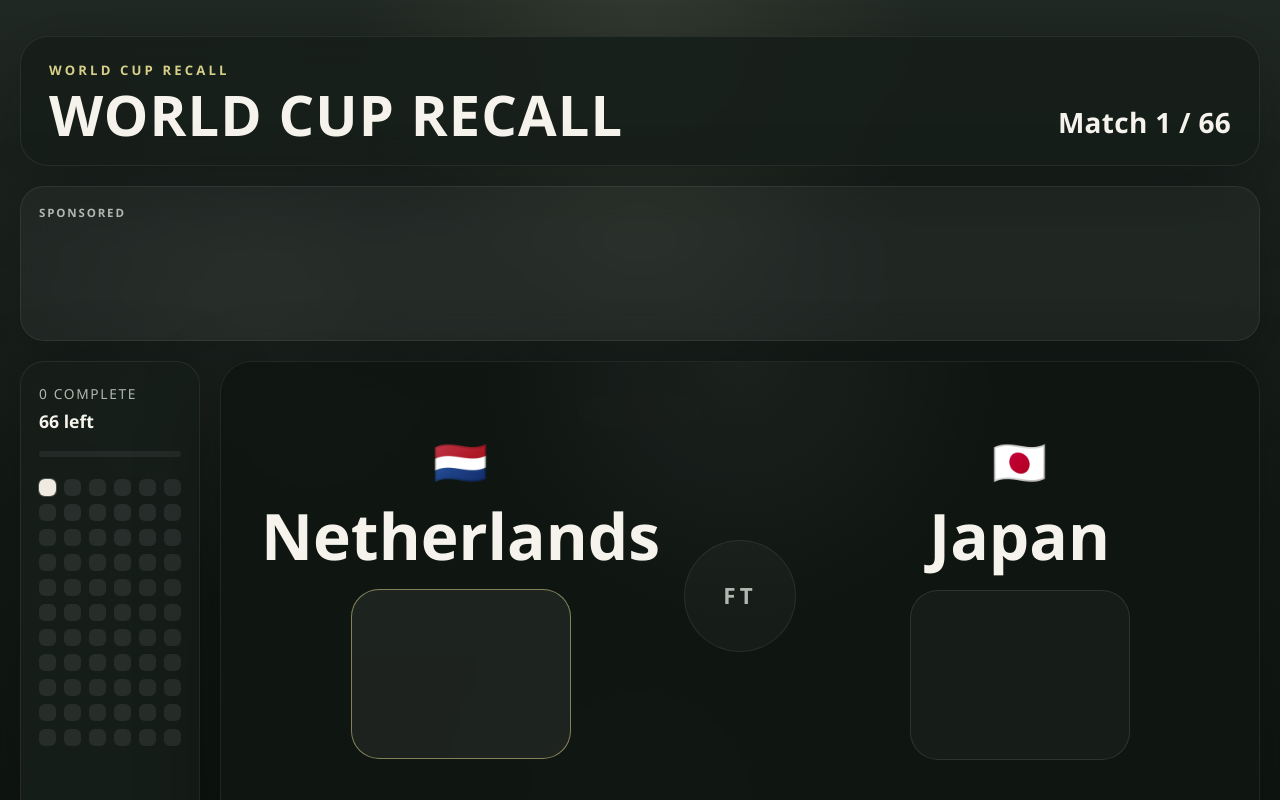
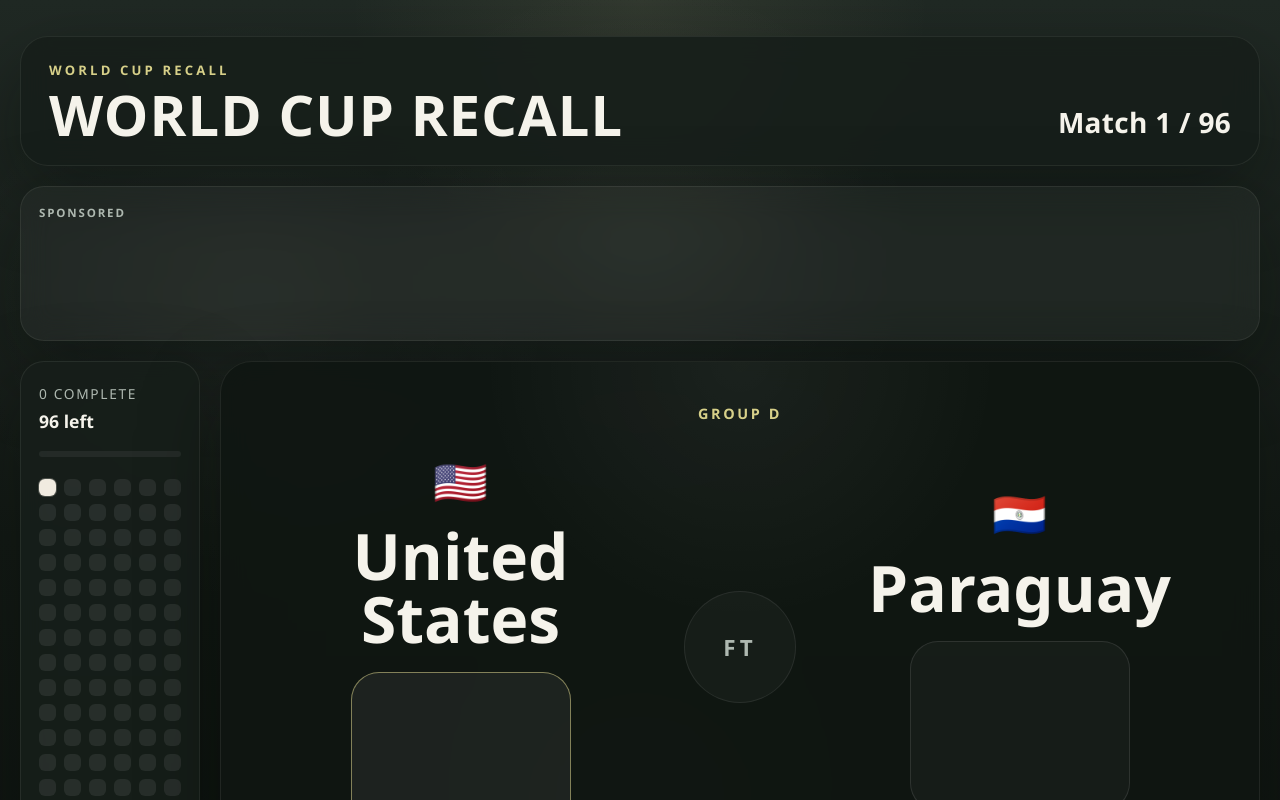
Before and after one commit to jkalatchev7/world-cup-scores, a React (Vite) app: page / in a window 1280 px wide. Shown: the top 800 px of the page. Built offline with nearby package versions, Linux system fonts and the light colour scheme.

Commit message:
added missing matches

```diff
--- a/src/App.jsx
+++ b/src/App.jsx
@@ -106,6 +106,10 @@ function formatElapsedTime(totalSeconds) {
   const minutes = Math.floor(totalSeconds / 60)
   const seconds = totalSeconds % 60
   return `${String(minutes).padStart(2, '0')}:${String(seconds).padStart(2, '0')}`
+}
+
+function formatMatchStage(group) {
+  return group.length === 1 ? `Group ${group}` : group
 }
 
 function getProgressTone(entry, index, activeIndex) {
@@ -673,6 +677,7 @@ export default function App() {
               </div>
             ) : (
               <>
+                <p className="match-stage-label">{formatMatchStage(activeMatch.group)}</p>
                 <div className="score-row">
                   <TeamInput
                     team={activeMatch.homeTeam}
--- a/src/data.js
+++ b/src/data.js
@@ -65,4 +65,34 @@ export const matches = [
   { id: 64, group: 'H', date: '2026-06-26', homeTeam: 'Uruguay', awayTeam: 'Spain', homeCode: 'UY', awayCode: 'ES', homeScore: 0, awayScore: 1 },
   { id: 65, group: 'G', date: '2026-06-26', homeTeam: 'New Zealand', awayTeam: 'Belgium', homeCode: 'NZ', awayCode: 'BE', homeScore: 1, awayScore: 5 },
   { id: 66, group: 'G', date: '2026-06-26', homeTeam: 'Egypt', awayTeam: 'Iran', homeCode: 'EG', awayCode: 'IR', homeScore: 1, awayScore: 1 },
+  { id: 67, group: 'Round of 32', date: '2026-06-28', homeTeam: 'Canada', awayTeam: 'South Africa', homeCode: 'CA', awayCode: 'ZA', homeScore: 1, awayScore: 0 },
+  { id: 68, group: 'Round of 32', date: '2026-06-29', homeTeam: 'Brazil', awayTeam: 'Japan', homeCode: 'BR', awayCode: 'JP', homeScore: 2, awayScore: 1 },
+  { id: 69, group: 'Round of 32', date: '2026-06-29', homeTeam: 'Paraguay', awayTeam: 'Germany', homeCode: 'PY', awayCode: 'DE', homeScore: 1, awayScore: 1 },
+  { id: 70, group: 'Round of 32', date: '2026-06-29', homeTeam: 'Morocco', awayTeam: 'Netherlands', homeCode: 'MA', awayCode: 'NL', homeScore: 1, awayScore: 1 },
+  { id: 71, group: 'Round of 32', date: '2026-06-30', homeTeam: 'Norway', awayTeam: "Côte d'Ivoire", homeCode: 'NO', awayCode: 'CI', homeScore: 2, awayScore: 1 },
+  { id: 72, group: 'Round of 32', date: '2026-06-30', homeTeam: 'France', awayTeam: 'Sweden', homeCode: 'FR', awayCode: 'SE', homeScore: 3, awayScore: 0 },
+  { id: 73, group: 'Round of 32', date: '2026-06-30', homeTeam: 'Mexico', awayTeam: 'Ecuador', homeCode: 'MX', awayCode: 'EC', homeScore: 2, awayScore: 0 },
+  { id: 74, group: 'Round of 32', date: '2026-07-01', homeTeam: 'England', awayTeam: 'DR Congo', homeCode: 'GB-ENG', awayCode: 'CD', homeScore: 2, awayScore: 1 },
+  { id: 75, group: 'Round of 32', date: '2026-07-01', homeTeam: 'Belgium', awayTeam: 'Senegal', homeCode: 'BE', awayCode: 'SN', homeScore: 3, awayScore: 2 },
+  { id: 76, group: 'Round of 32', date: '2026-07-01', homeTeam: 'United States', awayTeam: 'Bosnia and Herzegovina', homeCode: 'US', awayCode: 'BA', homeScore: 2, awayScore: 0 },
+  { id: 77, group: 'Round of 32', date: '2026-07-02', homeTeam: 'Spain', awayTeam: 'Austria', homeCode: 'ES', awayCode: 'AT', homeScore: 3, awayScore: 0 },
+  { id: 78, group: 'Round of 32', date: '2026-07-02', homeTeam: 'Portugal', awayTeam: 'Croatia', homeCode: 'PT', awayCode: 'HR', homeScore: 2, awayScore: 1 },
+  { id: 79, group: 'Round of 32', date: '2026-07-02', homeTeam: 'Switzerland', awayTeam: 'Algeria', homeCode: 'CH', awayCode: 'DZ', homeScore: 2, awayScore: 0 },
+  { id: 80, group: 'Round of 32', date: '2026-07-03', homeTeam: 'Egypt', awayTeam: 'Australia', homeCode: 'EG', awayCode: 'AU', homeScore: 1, awayScore: 1 },
+  { id: 81, group: 'Round of 32', date: '2026-07-03', homeTeam: 'Argentina', awayTeam: 'Cabo Verde', homeCode: 'AR', awayCode: 'CV', homeScore: 3, awayScore: 2 },
+  { id: 82, group: 'Round of 32', date: '2026-07-03', homeTeam: 'Colombia', awayTeam: 'Ghana', homeCode: 'CO', awayCode: 'GH', homeScore: 1, awayScore: 0 },
+  { id: 83, group: 'Round of 16', date: '2026-07-04', homeTeam: 'France', awayTeam: 'Paraguay', homeCode: 'FR', awayCode: 'PY', homeScore: 1, awayScore: 0 },
+  { id: 84, group: 'Round of 16', date: '2026-07-04', homeTeam: 'Morocco', awayTeam: 'Canada', homeCode: 'MA', awayCode: 'CA', homeScore: 3, awayScore: 0 },
+  { id: 85, group: 'Round of 16', date: '2026-07-05', homeTeam: 'Norway', awayTeam: 'Brazil', homeCode: 'NO', awayCode: 'BR', homeScore: 2, awayScore: 1 },
+  { id: 86, group: 'Round of 16', date: '2026-07-05', homeTeam: 'England', awayTeam: 'Mexico', homeCode: 'GB-ENG', awayCode: 'MX', homeScore: 3, awayScore: 2 },
+  { id: 87, group: 'Round of 16', date: '2026-07-06', homeTeam: 'Spain', awayTeam: 'Portugal', homeCode: 'ES', awayCode: 'PT', homeScore: 1, awayScore: 0 },
+  { id: 88, group: 'Round of 16', date: '2026-07-06', homeTeam: 'Belgium', awayTeam: 'United States', homeCode: 'BE', awayCode: 'US', homeScore: 4, awayScore: 1 },
+  { id: 89, group: 'Round of 16', date: '2026-07-07', homeTeam: 'Argentina', awayTeam: 'Egypt', homeCode: 'AR', awayCode: 'EG', homeScore: 3, awayScore: 2 },
+  { id: 90, group: 'Round of 16', date: '2026-07-07', homeTeam: 'Switzerland', awayTeam: 'Colombia', homeCode: 'CH', awayCode: 'CO', homeScore: 0, awayScore: 0 },
+  { id: 91, group: 'L', date: '2026-06-27', homeTeam: 'Panama', awayTeam: 'England', homeCode: 'PA', awayCode: 'GB-ENG', homeScore: 0, awayScore: 2 },
+  { id: 92, group: 'L', date: '2026-06-27', homeTeam: 'Croatia', awayTeam: 'Ghana', homeCode: 'HR', awayCode: 'GH', homeScore: 2, awayScore: 1 },
+  { id: 93, group: 'J', date: '2026-06-27', homeTeam: 'Algeria', awayTeam: 'Austria', homeCode: 'DZ', awayCode: 'AT', homeScore: 3, awayScore: 3 },
+  { id: 94, group: 'J', date: '2026-06-27', homeTeam: 'Jordan', awayTeam: 'Argentina', homeCode: 'JO', awayCode: 'AR', homeScore: 1, awayScore: 3 },
+  { id: 95, group: 'K', date: '2026-06-27', homeTeam: 'Colombia', awayTeam: 'Portugal', homeCode: 'CO', awayCode: 'PT', homeScore: 0, awayScore: 0 },
+  { id: 96, group: 'K', date: '2026-06-27', homeTeam: 'DR Congo', awayTeam: 'Uzbekistan', homeCode: 'CD', awayCode: 'UZ', homeScore: 3, awayScore: 1 },
 ]
--- a/src/styles.css
+++ b/src/styles.css
@@ -241,6 +241,16 @@ button:disabled {
 
 .match-card.is-revealing {
   padding: 32px;
+}
+
+.match-stage-label {
+  margin: 0 0 24px;
+  color: var(--accent);
+  font-size: 0.9rem;
+  font-weight: 800;
+  letter-spacing: 0.18em;
+  text-transform: uppercase;
+  text-align: center;
 }
 
 .score-row {
```
